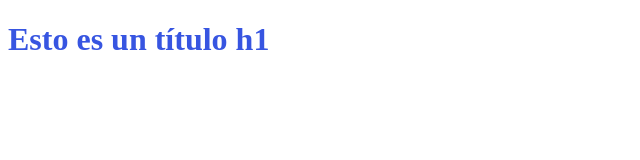
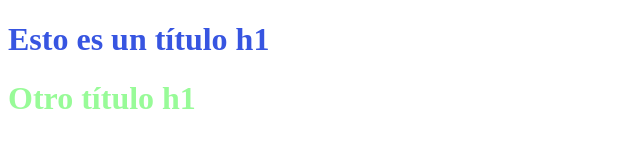
Before and after one commit to MarinaMeza/clase3css, a plain HTML site: page Ejercicio01/index.html in a window 1280 px wide. Shown: the whole page, without its empty margins (0-640 px from the left). Drawn offline with Linux system fonts and the light colour scheme.

Commit message:
Practica Commit 2

```diff
--- /dev/null
+++ b/Ejercicio01/css/estilos.css
@@ -0,0 +1,3 @@
+h1{
+    color: palegreen;
+}
--- a/Ejercicio01/index.html
+++ b/Ejercicio01/index.html
@@ -2,9 +2,16 @@
 <html lang="en">
 <head>
     <meta charset="UTF-8">
+    <style>
+        h1{
+          color: palevioletred;
+        }
+    </style>
+    <link rel="stylesheet" href="css/estilos.css">
     <title>Document</title>
 </head>
 <body>
     <h1 style="color: rgb(55, 85, 225)">Esto es un título h1</h1>
+    <h1>Otro título h1</h1>
 </body>
 </html>
```
